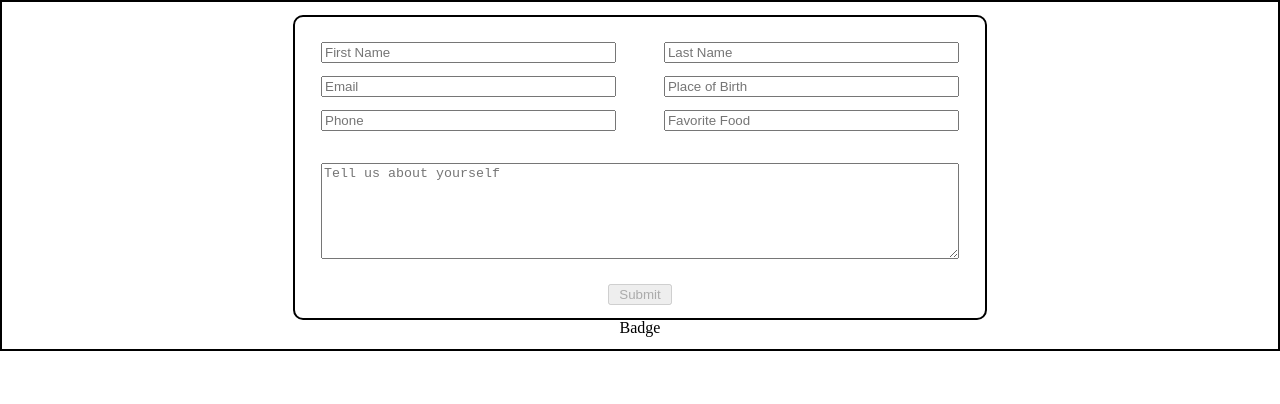
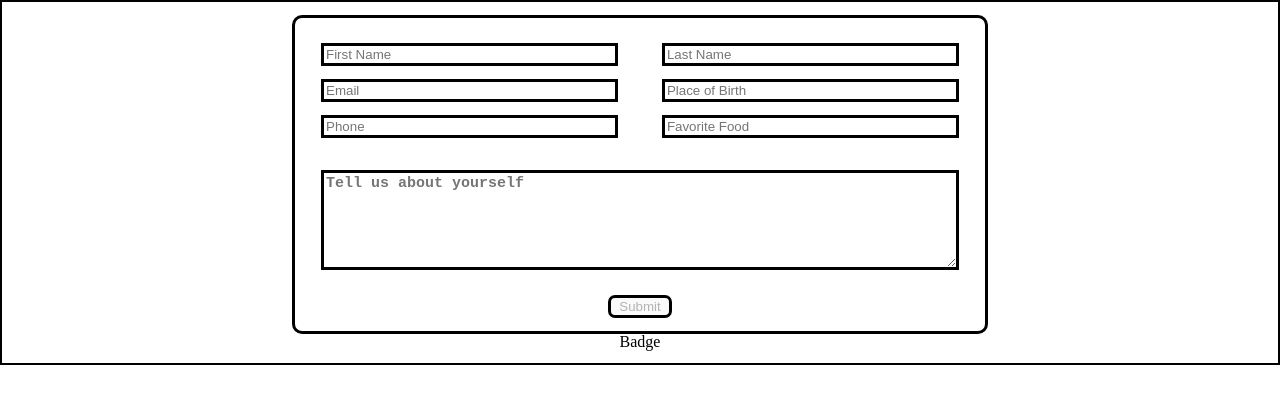
Before and after one commit to zacharybaca/name-badge, a React (Vite) app: page / in a window 1280 px wide. Shown: the top 404 px of the page. Built offline with nearby package versions, Linux system fonts and the light colour scheme.

Commit message:
added some css adjustments to border of inputs

```diff
--- a/src/components/BadgeForm.jsx
+++ b/src/components/BadgeForm.jsx
@@ -80,6 +80,7 @@ export default function BadgeForm() {
                         minLength="3"
                         onChange={handleChange}
                         value={formState.phone}
+                        pattern="[0-9]{3}[0-9]{3}[0-9]{4}"
                         placeholder="Phone"
                     />
 
--- a/src/components/badge-form.css
+++ b/src/components/badge-form.css
@@ -5,7 +5,7 @@
     padding-left: 2%;
     padding-right: 2%;
     width: 50%;
-    border: 2px solid black;
+    border: 3px solid black;
     border-radius: 10px;
 }
 
@@ -39,6 +39,12 @@
 
 #about-container textarea {
     width: 100%;
+    border: 3px solid black;
+}
+
+textarea::placeholder {
+    font-size: 15px;
+    font-weight: 800;
 }
 
 #button-container {
@@ -51,6 +57,8 @@
 
 #button-container > button {
     width: 10%;
+    border: 3px solid black;
+    border-radius: 7px;
 }
 
 button:hover {
@@ -59,5 +67,5 @@ button:hover {
 
 input[type="text"], input[type="email"], input[type="tel"] {
     width: 45%;
-
+    border: 3px solid black;
 }
```
